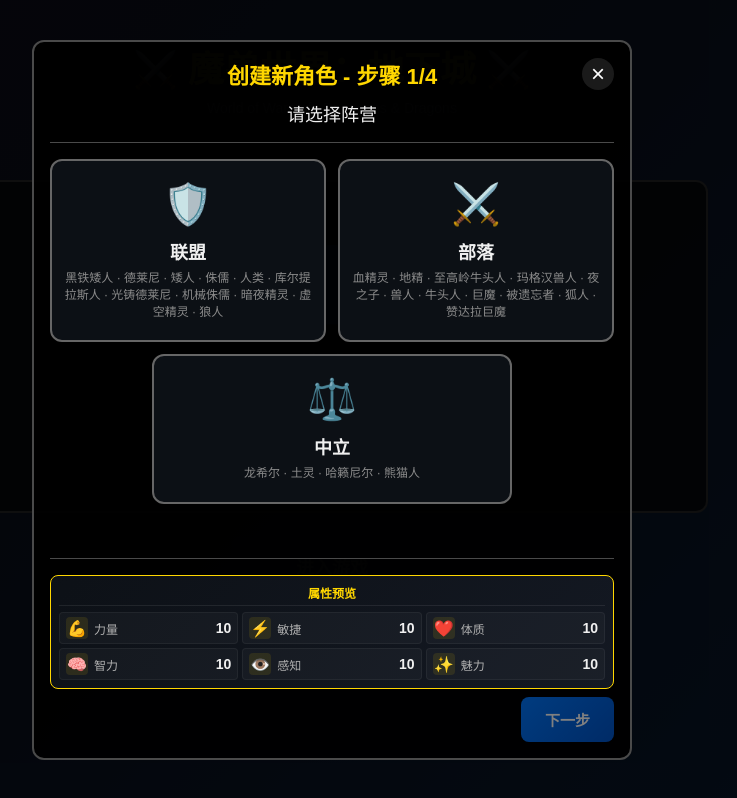
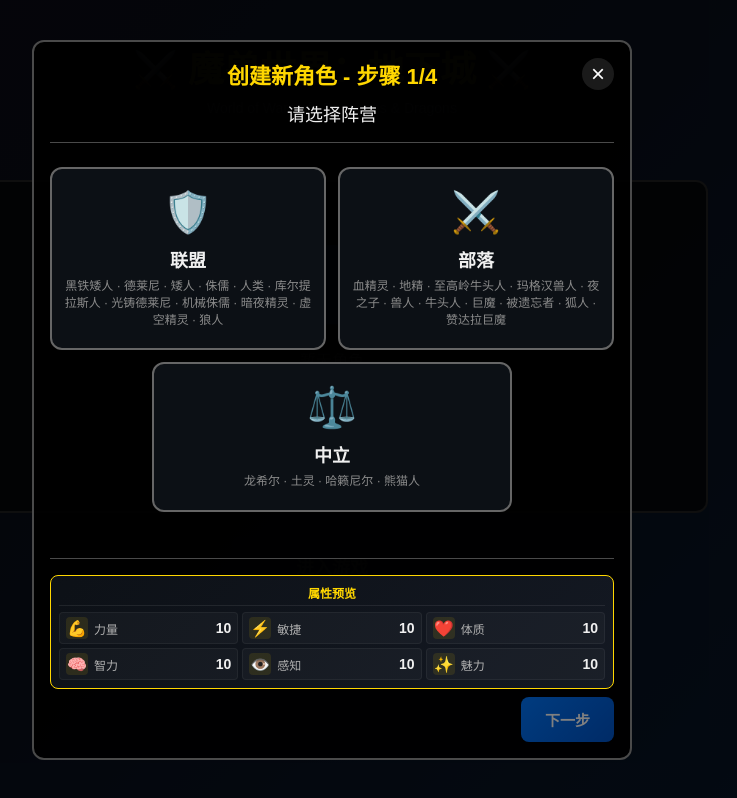
Before and after one commit to SonDemigods/wow_dnd, a Vue app: page / in a window 1280 px wide. Both pictures are taken after a click on the button "创建角色". Shown: the whole page, without its empty margins (308-1045 px from the left). Built offline with nearby package versions, Linux system fonts and the light colour scheme.

Commit message:
fix:修复顶部边框看不到的问题。

```diff
--- a/src/components/CharacterCreate.vue
+++ b/src/components/CharacterCreate.vue
@@ -437,7 +437,7 @@ onMounted(async () => {
   min-height: 0;
   overflow-y: auto;
   overflow-x: hidden;
-  padding-bottom: 8px;
+  padding: 8px 0;
 }
 
 .step-grid {
```
